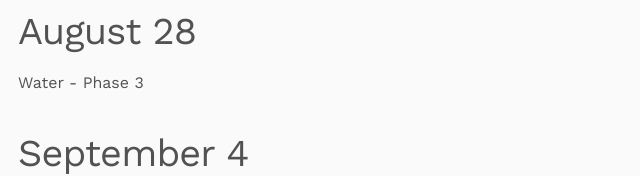
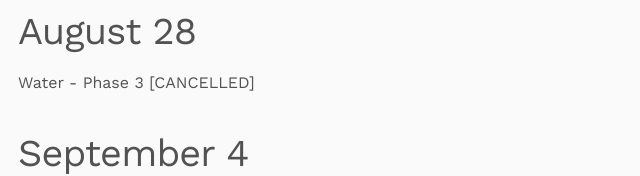
Before and after one commit to joshwhitwell/journey-group-midweek, a plain HTML site: page index.html in a window 1280 px wide. Shown: the part 5013-5189 px from the top of the page, without its empty margins (0-640 px from the left). Drawn offline with nearby package versions, Linux system fonts and the light colour scheme.

Commit message:
fix: udpate schedule

```diff
--- a/index.html
+++ b/index.html
@@ -245,7 +245,7 @@
         </li>
         <li>
           <h4>August 28</h4>
-          <p>Water - Phase 3</p>
+          <p>Water - Phase 3 [CANCELLED]</p>
         </li>
         <li>
           <h4>September 4</h4>
```
